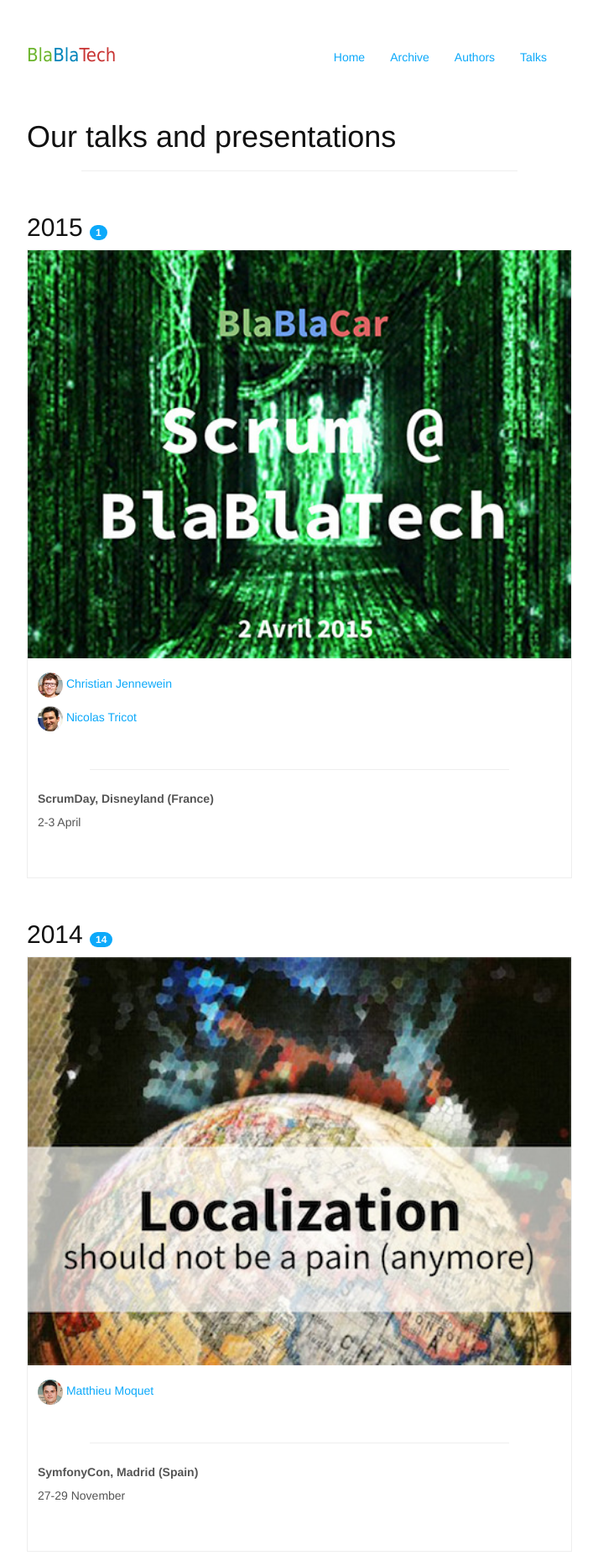
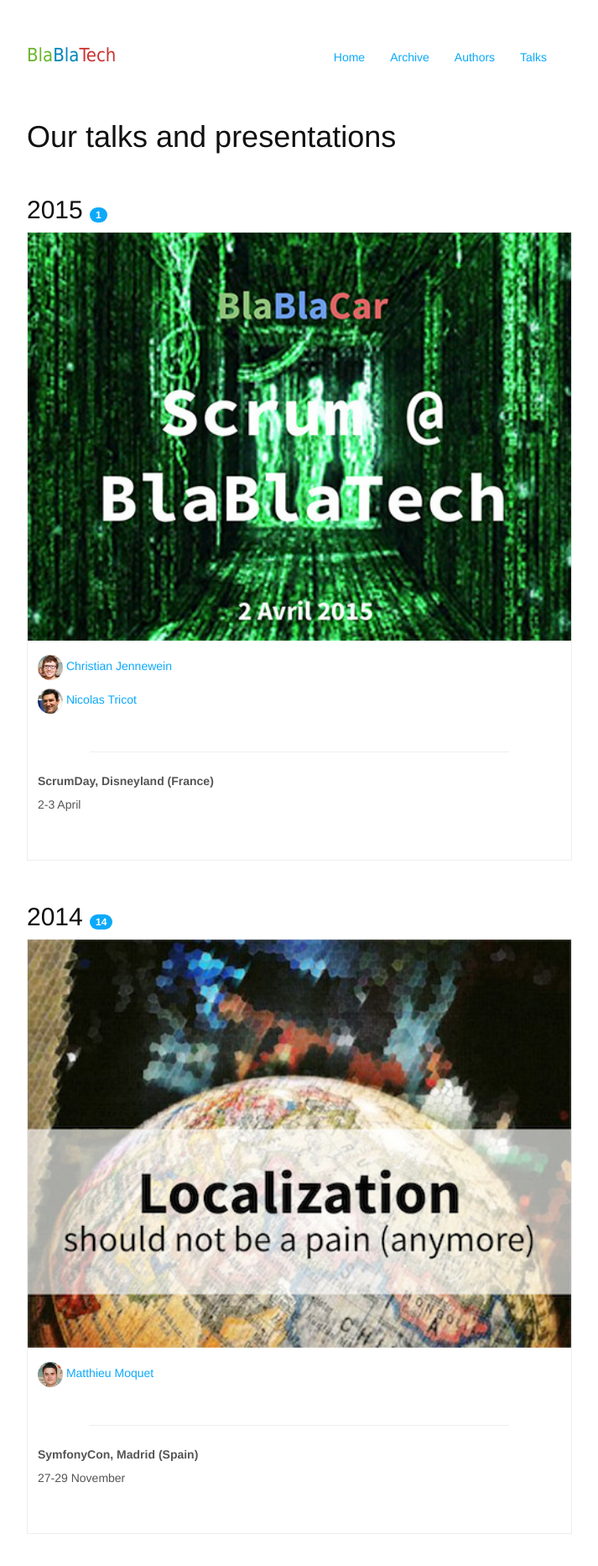
Before and after one commit to blablacar/blablatech, a Jekyll site: the page built from talks/index.html, in a window 1280 px wide. Shown: the top 1865 px of the page at 84% size, without its empty margins (283-996 px from the left). Built offline with Jekyll 4.4.1, drawn with Linux system fonts in a browser that asks for light colours; nearby versions of some CDN libraries; Markdown is read by kramdown in place of the engine named in the settings.

Commit message:
Update talk page

```diff
--- a/talks/index.html
+++ b/talks/index.html
@@ -4,7 +4,6 @@
 ---
 
 <h1>Our talks and presentations</h1>
-<hr width="80%" />
 
 {% for year in (2014..2015) reversed %}
     <h2>{{ year }} <span class="badge blue">{{ site.talks[year].size }}</span></h2>
```
